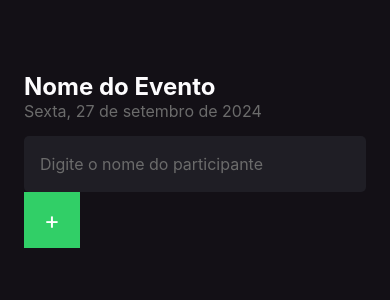
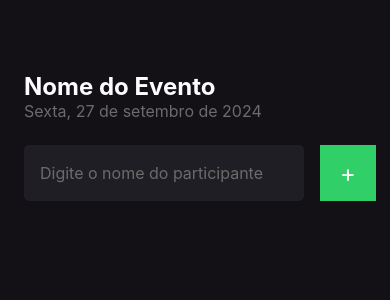
Before and after one commit to viniciusxsousa/imhere, a React Native app: screen / in a window 390 px wide. Shown: the top 300 px of the page. Built offline with nearby package versions, Linux system fonts and the light colour scheme.

Commit message:
Ajustando o form de adicionar participant

```diff
--- a/src/screens/Home/index.tsx
+++ b/src/screens/Home/index.tsx
@@ -11,6 +11,8 @@ export function Home() {
         <Text style={styles.eventName}>Nome do Evento</Text>
         <Text style={styles.eventDate}>Sexta, 27 de setembro de 2024</Text>
 
+
+        <View style={styles.form}>
             <TextInput
               placeholder="Digite o nome do participante"
               placeholderTextColor="#6b6b6b"
@@ -22,6 +24,7 @@ export function Home() {
             >
                 <Text style={styles.btnText} >+</Text>
             </TouchableOpacity>
+        </View>
 
       </View>
     )
--- a/src/screens/Home/styles.ts
+++ b/src/screens/Home/styles.ts
@@ -17,14 +17,15 @@ export const styles = StyleSheet.create({
       fontSize: 16,
     },
     input: {
-        marginTop: 15,
         height: 56,
         padding: 16,
+        flex: 1,
 
         backgroundColor: '#1F1E25',
         color: '#fff',
         fontSize: 16,
         borderRadius: 5,
+        marginRight: 16,
     },
     button: {
         height: 56,
@@ -36,5 +37,11 @@ export const styles = StyleSheet.create({
     btnText: {
         fontSize: 24,
         color: '#fff',
+    },
+    form: {
+        flexDirection: 'row',
+
+        marginTop: 24,
+        marginBottom: 46,
     }
   });
```
Lines whose indentation alone changed are shown as unchanged.
